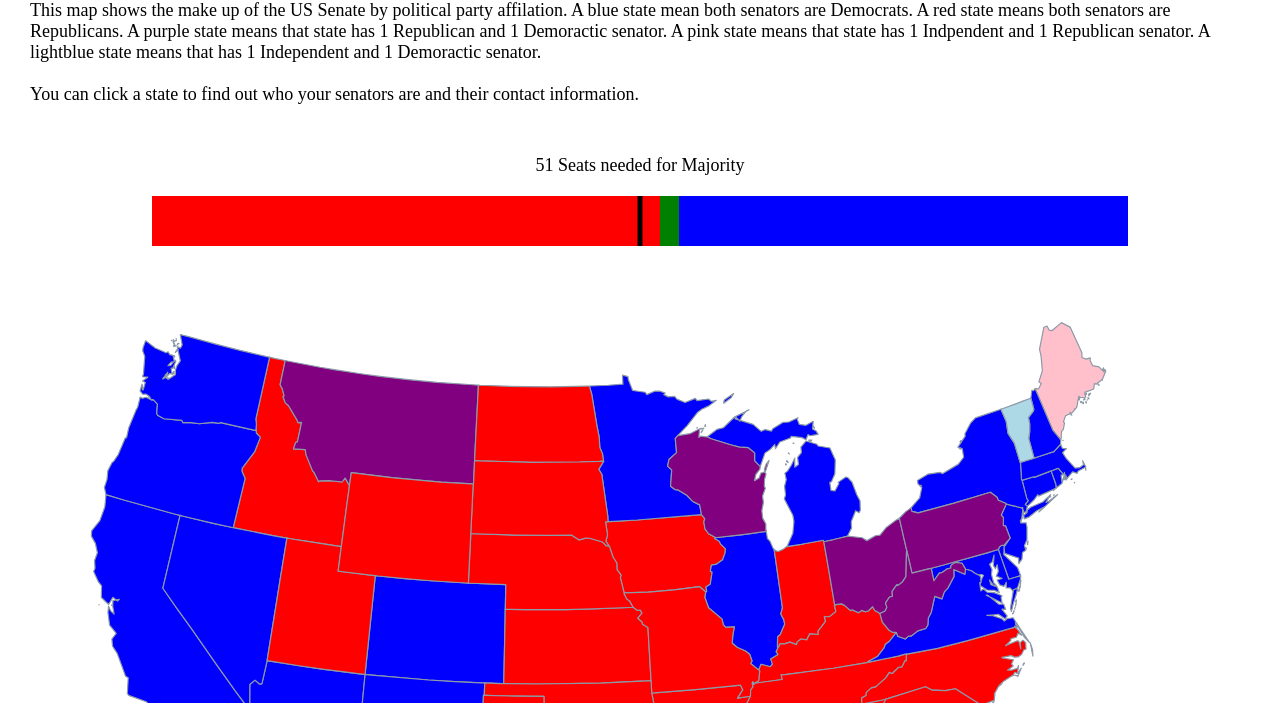
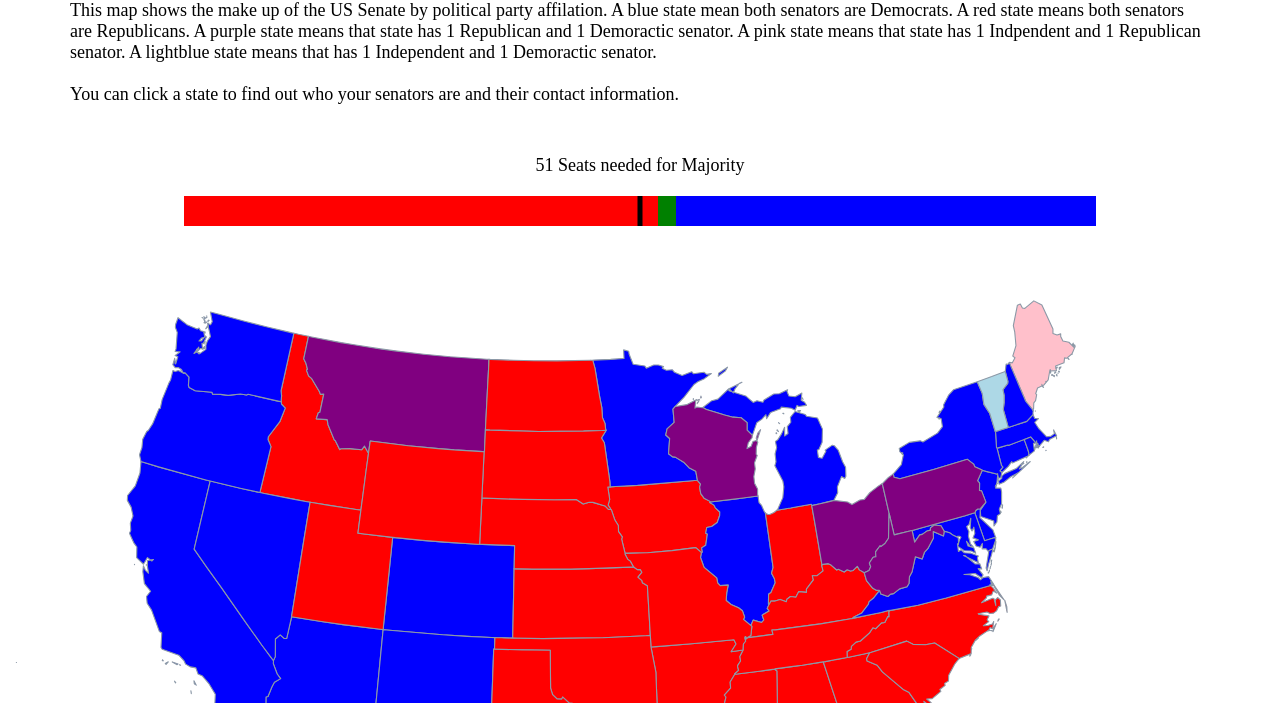
Before and after one commit to marselgray/senate_map, a website: page index.html in a window 1280 px wide. Shown: the part 97-800 px from the top of the page. Drawn offline with nearby package versions, Linux system fonts and the light colour scheme.

Commit message:
🚀 Update: styles touchup

```diff
--- a/src/scss/base/_base.scss
+++ b/src/scss/base/_base.scss
@@ -61,4 +61,6 @@ img{
 
 .main{
 	padding: 3rem;
+	max-width: 120rem;
+	margin: 0 auto;
 }
--- a/src/scss/map/_map.scss
+++ b/src/scss/map/_map.scss
@@ -44,10 +44,14 @@
 	text-align: center;
 
 	&--graph{
-		height: 5rem;
+		height: 1.5rem;
 		width: 80%;
 		margin: 0 auto;
 		position: relative;
+
+		@include breakpoint(medium){
+			height: 3rem;
+		}
 
 		&::before{
 			content: '';
```
Also changed, not shown: assets/css/main.css.
